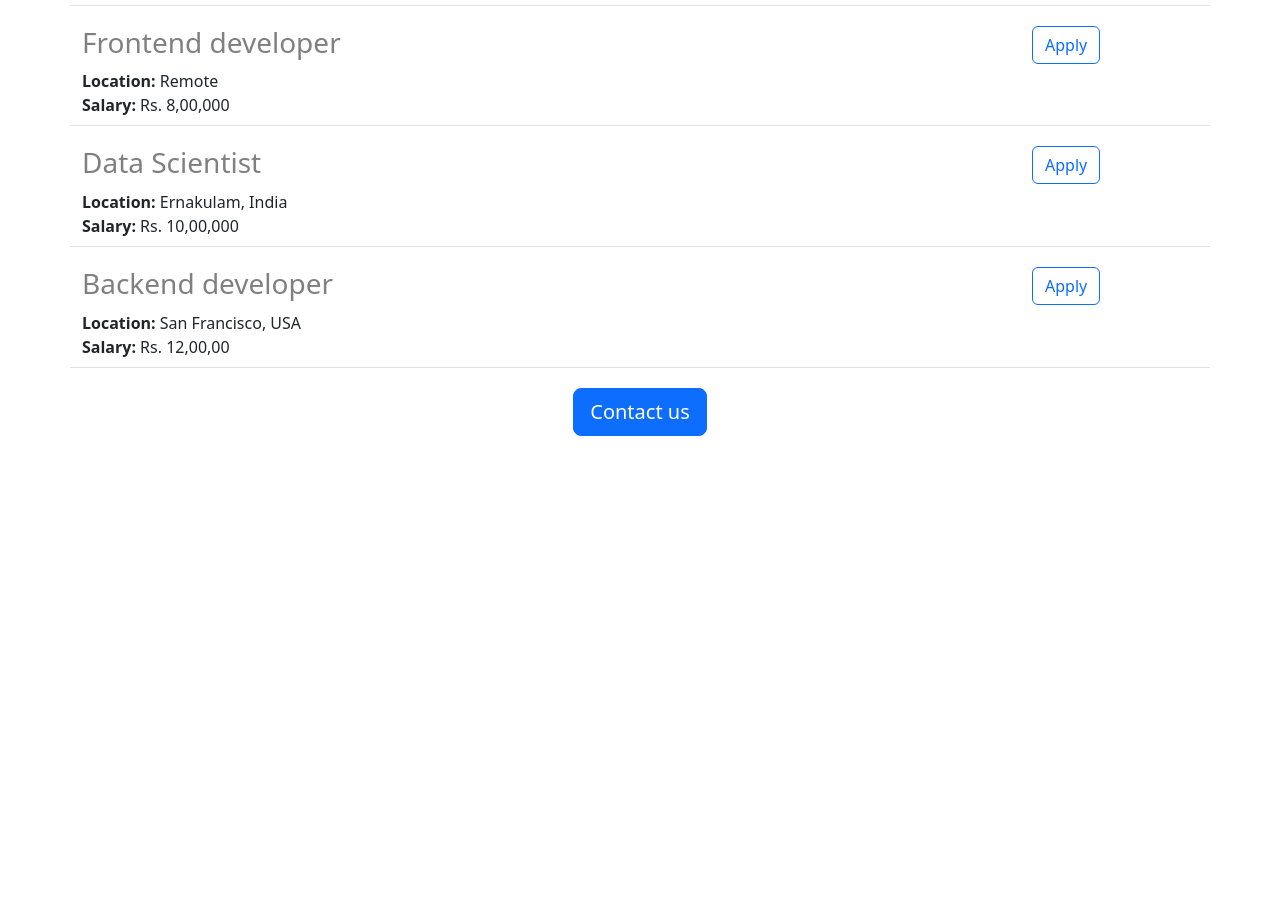
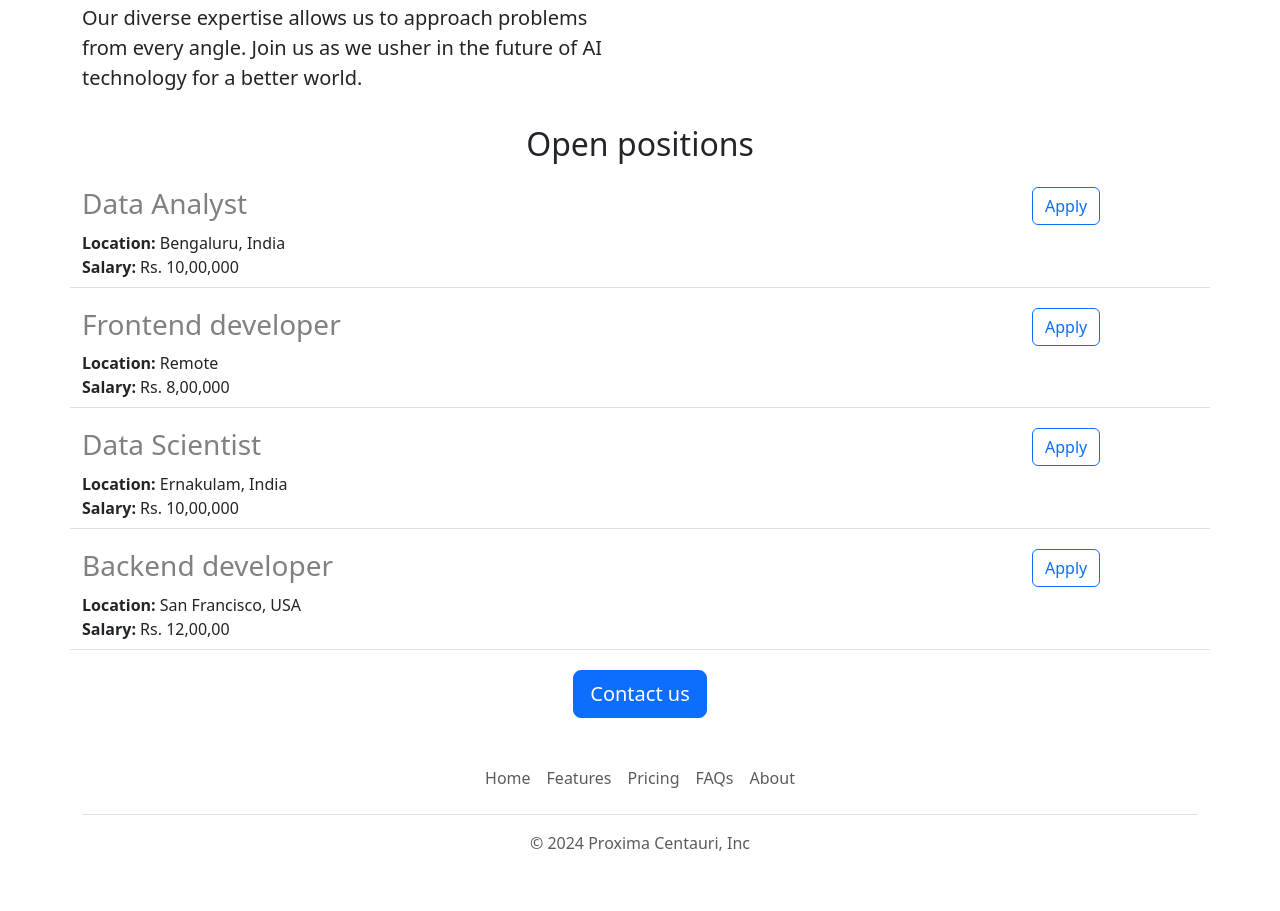
Before and after one commit to shon-Rocky/Flask_Project, a Flask app: page / in a window 1280 px wide. Shown: the part 1296-2207 px from the top of the page. Before the commit the page ends 1732 px from the top, so only its background shows below. Run offline with Flask 3, Linux system fonts and the light colour scheme.

Commit message:
Functional and aesthetic improvements

```diff
--- a/app.py
+++ b/app.py
@@ -32,7 +32,7 @@
 
 @app.route("/")
 def hello():
-  return render_template('home.html', jobs=JOBS, company_name='proxima century')
+  return render_template('home.html', jobs=JOBS, company_name='Proxima Centauri')
 
 @app.route("/api/jobs")
 def list_jobs():
--- /dev/null
+++ b/templates/footer.html
@@ -0,0 +1,12 @@
+<div class="container">
+  <footer class="py-3 my-4">
+    <ul class="nav justify-content-center border-bottom pb-3 mb-3">
+      <li class="nav-item"><a href="#" class="nav-link px-2 text-body-secondary">Home</a></li>
+      <li class="nav-item"><a href="#" class="nav-link px-2 text-body-secondary">Features</a></li>
+      <li class="nav-item"><a href="#" class="nav-link px-2 text-body-secondary">Pricing</a></li>
+      <li class="nav-item"><a href="#" class="nav-link px-2 text-body-secondary">FAQs</a></li>
+      <li class="nav-item"><a href="#" class="nav-link px-2 text-body-secondary">About</a></li>
+    </ul>
+    <p class="text-center text-body-secondary">&copy; 2024 Proxima Centauri, Inc</p>
+  </footer>
+</div>
--- a/templates/home.html
+++ b/templates/home.html
@@ -8,14 +8,22 @@
      <link href="https://cdn.jsdelivr.net/npm/bootstrap@5.3.3/dist/css/bootstrap.min.css" rel="stylesheet" integrity="sha384-QWTKZyjpPEjISv5WaRU9OFeRpok6YctnYmDr5pNlyT2bRjXh0JMhjY6hW+ALEwIH" crossorigin="anonymous">
 </head>
 <body>
+    {% include 'navbar.html' %}
  <div class="container">
      <h1 class="text-center mt-2 mb-4">{{company_name}} Carriers</h1>
-     <img class= "img-fluid" id="banner" src="static/banner.jpg.jpg">
+     <img class= "img-fluid" id="banner" src="static/banner.jpg.jpg" style="border-radius:4px;">
      <h2 class="text-center mt-2 mb-4">About Us</h2>
-     <p class="lead">At [Company Name], we are pioneers in the field of artificial intelligence. Our mission is to develop cutting-edge AI systems that augment human capabilities across industries.
+     <div class="row" style="margin-bottom:16px">
+         <div class="col-md-6">
+     <p class="lead">At Proxima Centauri, we are pioneers in the field of artificial intelligence. Our mission is to develop cutting-edge AI systems that augment human capabilities across industries.
      With a team of top minds from prestigious universities and tech leaders, we combine advanced research with real-world applications. Our AI models leverage machine learning, natural language processing, computer vision, and neural networks to deliver accurate, safe, and scalable solutions.
      Ethical and responsible AI is our core focus. We work closely with partners to create customized AI products that tackle complex challenges. Our diverse expertise allows us to approach problems from every angle.
      Join us as we usher in the future of AI technology for a better world.</p>
+             </div>
+         <div class='d-none d-md-block col-md-6'>
+             <img src="/static/people.jpg" style="height:320px; border-radius:4px;">
+         </div>
+         </div>
      <h2 class="text-center mt-2 mb-4">Open positions</h2>
      <div>
          {% for job in jobs %}
@@ -23,9 +31,9 @@
          {% endfor %}
      </div>
      <div class="text-center mt-2 mb-4">
-         <button class="btn btn-primary btn-lg">Contact us</button>
+         <a href=" mailto:shonmon168@gmail.com?subject=Question%20about%20job%20opening&body=My%20name%3A%20%3Cyour%20name%20here%3E%0D%0A%0D%0AMy%20Question%3A%20%3Center%20question%20here" class="btn btn-primary btn-lg">Contact us</a>
      </div>
  </div>
-
+    {% include 'footer.html' %}
 </body>
 </html>
--- a/templates/jobitems.html
+++ b/templates/jobitems.html
@@ -11,7 +11,7 @@
         {% endif %}
     </div>
     <div class="col-1">
-        <button type="button" class="btn btn-outline-primary" >Apply</button>
+        <a href=" mailto:shonmon168@gmail.com?subject=Application%20for%20{{job['title']}}&body=My%20name%3A%20%3Cyour%20name%20here%3E%0D%0A%0D%0AMy%20resume%3A%20%3Cresume%20link%3E%0D%0A%0D%0AMy%20LinkedIn%3A%20%3CLinkedIn%20link%3E " type="button" class="btn btn-outline-primary" >Apply</a>
     </div>
 
 </div>
--- /dev/null
+++ b/templates/navbar.html
@@ -0,0 +1,9 @@
+<nav class="navbar bg-body-tertiary shadow-sm fixed-top bg-white">
+  <div class="container">
+    <a class="navbar-brand" href="#">
+      <img src="static/bootstrap-logo.svg" alt="Bootstrap" width="30" height="24">
+      Proxima Centauri
+    </a>
+  </div>
+</nav>
+<div style="height:56px"></div>
```
Also changed, not shown: static/bootstrap-logo.svg (added), 1 other file.
